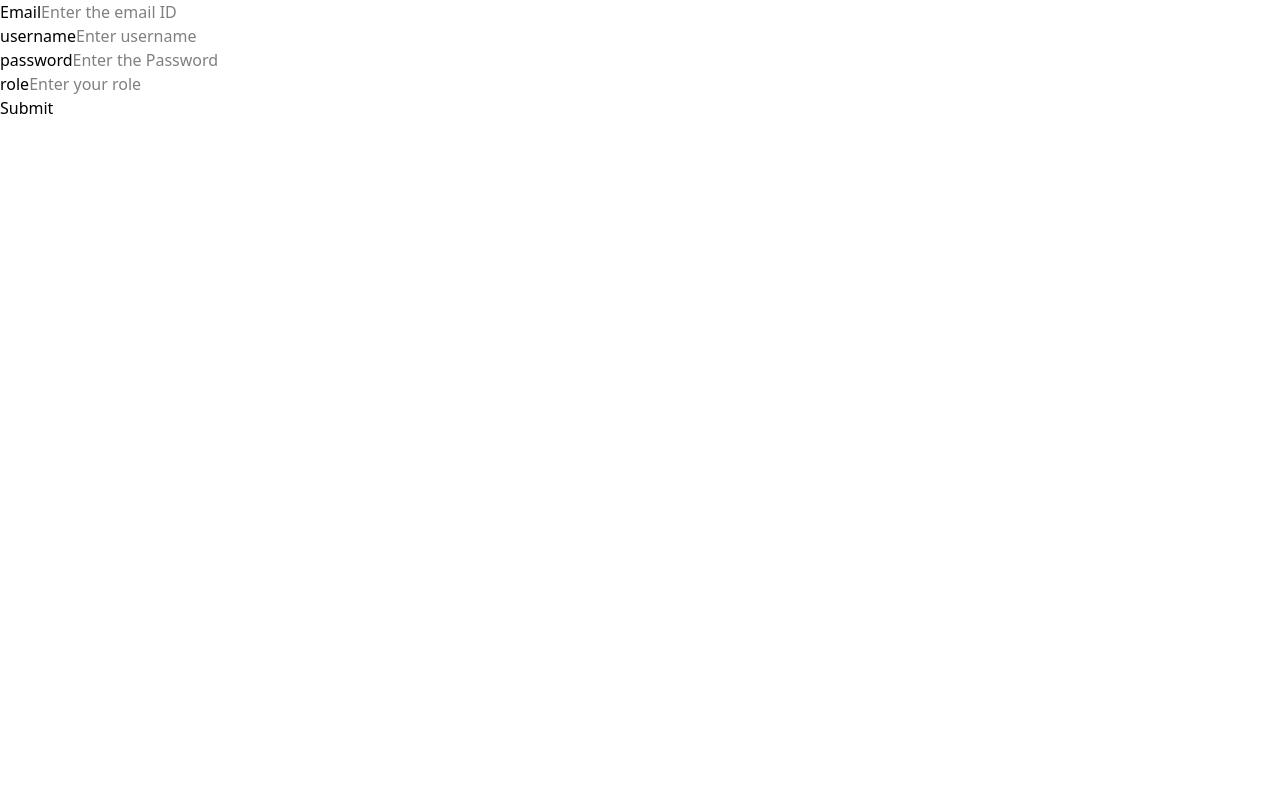
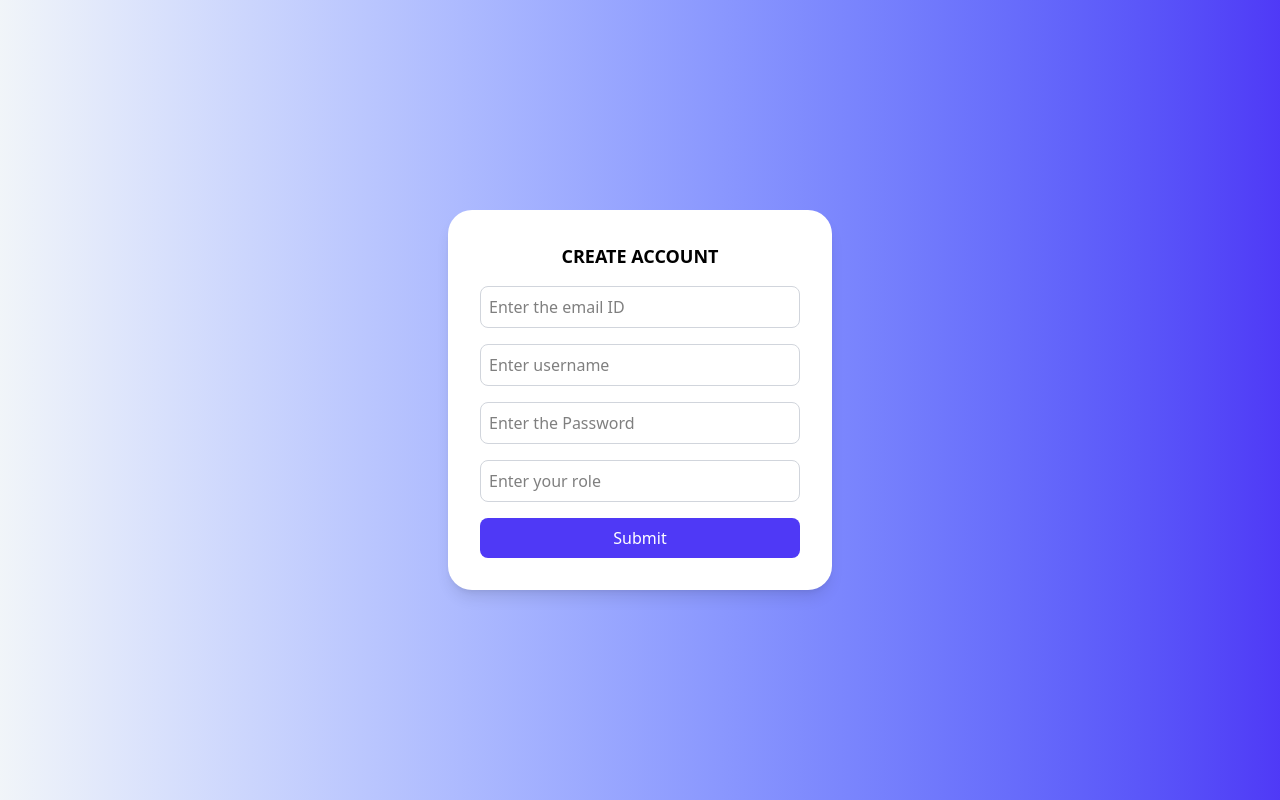
Before and after one commit to kashish00208/taskSync, a Next.js app: page / in a window 1280 px wide. Built offline with nearby package versions, Linux system fonts and the light colour scheme.

Commit message:
sign-up frontend

```diff
--- a/src/components/signUp/page.tsx
+++ b/src/components/signUp/page.tsx
@@ -1,44 +1,46 @@
 "use client";
 import React, { useState } from "react";
 import Router from "next/router";
-const page = () => {
+
+const Page = () => {
   const [email, setEmail] = useState("");
   const [username, setUsername] = useState("");
   const [password, setPassword] = useState("");
   const [role, setRole] = useState("");
   const [msg, setMsg] = useState("");
+
   const handleSubmitForm = async (e: React.FormEvent) => {
     e.preventDefault();
     if (!email || !username || !password || !role) {
-      setMsg("All feilds are required");
-      console.log("All feilds are required");
+      setMsg("All fields are required");
+      console.log("All fields are required");
       return;
     }
     try {
-      const res = fetch("/auth/SignUp", {
+      const res = await fetch("/auth/SignUp", {
         method: "POST",
         headers: {
           "content-type": "application/json",
         },
         body: JSON.stringify({ email, username, password, role }),
       });
-      const data = await (await res).json();
-      if ((await res).status === 201) {
+      const data = await res.json();
+      if (res.status === 201) {
         Router.push("/dashboard");
       } else {
         console.error(data.message);
       }
     } catch (error) {
-      setMsg("Server error try again later");
+      setMsg("Server error, try again later");
     }
   };
+
   return (
-    <div>
-      <div>
-        <p>{msg}</p>
-        <form onSubmit={handleSubmitForm}>
-          <div className="">
-            <label htmlFor="email">Email</label>
+    <div className="h-screen w-screen bg-gradient-to-r from-slate-100 to-indigo-600 flex justify-center items-center">
+      <div className="bg-white p-8 rounded-3xl shadow-lg w-96">
+        <p className="text-lg font-semibold text-center mb-4">CREATE ACCOUNT</p>
+        {msg && <p className="text-red-500 text-sm text-center mb-4">{msg}</p>}
+        <form onSubmit={handleSubmitForm} className="space-y-4">
           <input
             type="email"
             id="email"
@@ -46,46 +48,45 @@ const page = () => {
             placeholder="Enter the email ID"
             onChange={(e) => setEmail(e.target.value)}
             required
+            className="w-full p-2 border border-gray-300 rounded-lg"
           />
-          </div>
-          <div className="">
-            <label htmlFor="username">username</label>
           <input
-              type="username"
+            type="text"
             id="username"
             value={username}
             placeholder="Enter username"
             onChange={(e) => setUsername(e.target.value)}
             required
+            className="w-full p-2 border border-gray-300 rounded-lg"
           />
-          </div>
-          <div className="">
-            <label htmlFor="password">password</label>
           <input
             type="password"
-              placeholder="Enter the Password"
             id="password"
             value={password}
+            placeholder="Enter the Password"
             onChange={(e) => setPassword(e.target.value)}
             required
+            className="w-full p-2 border border-gray-300 rounded-lg"
           />
-          </div>
-          <div className="">
-            <label htmlFor="role">role</label>
           <input
-              type="role"
+            type="text"
             id="role"
             value={role}
             placeholder="Enter your role"
             onChange={(e) => setRole(e.target.value)}
             required
+            className="w-full p-2 border border-gray-300 rounded-lg"
           />
-          </div>
-          <button type="submit">Submit</button>
+          <button
+            type="submit"
+            className="w-full bg-indigo-600 text-white py-2 rounded-lg hover:bg-indigo-700 transition"
+          >
+            Submit
+          </button>
         </form>
       </div>
     </div>
   );
 };
 
-export default page;
+export default Page;
```
Lines whose indentation alone changed are shown as unchanged.
